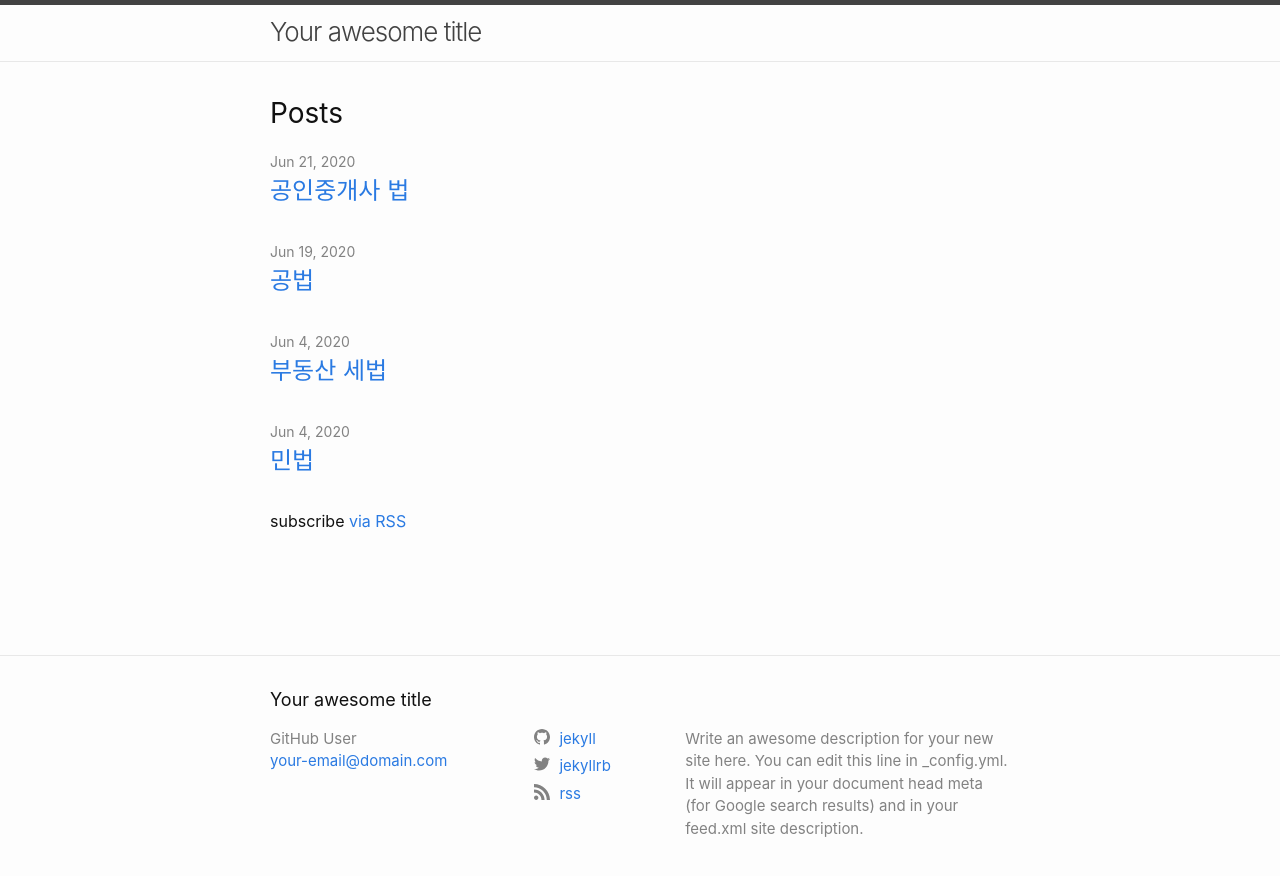
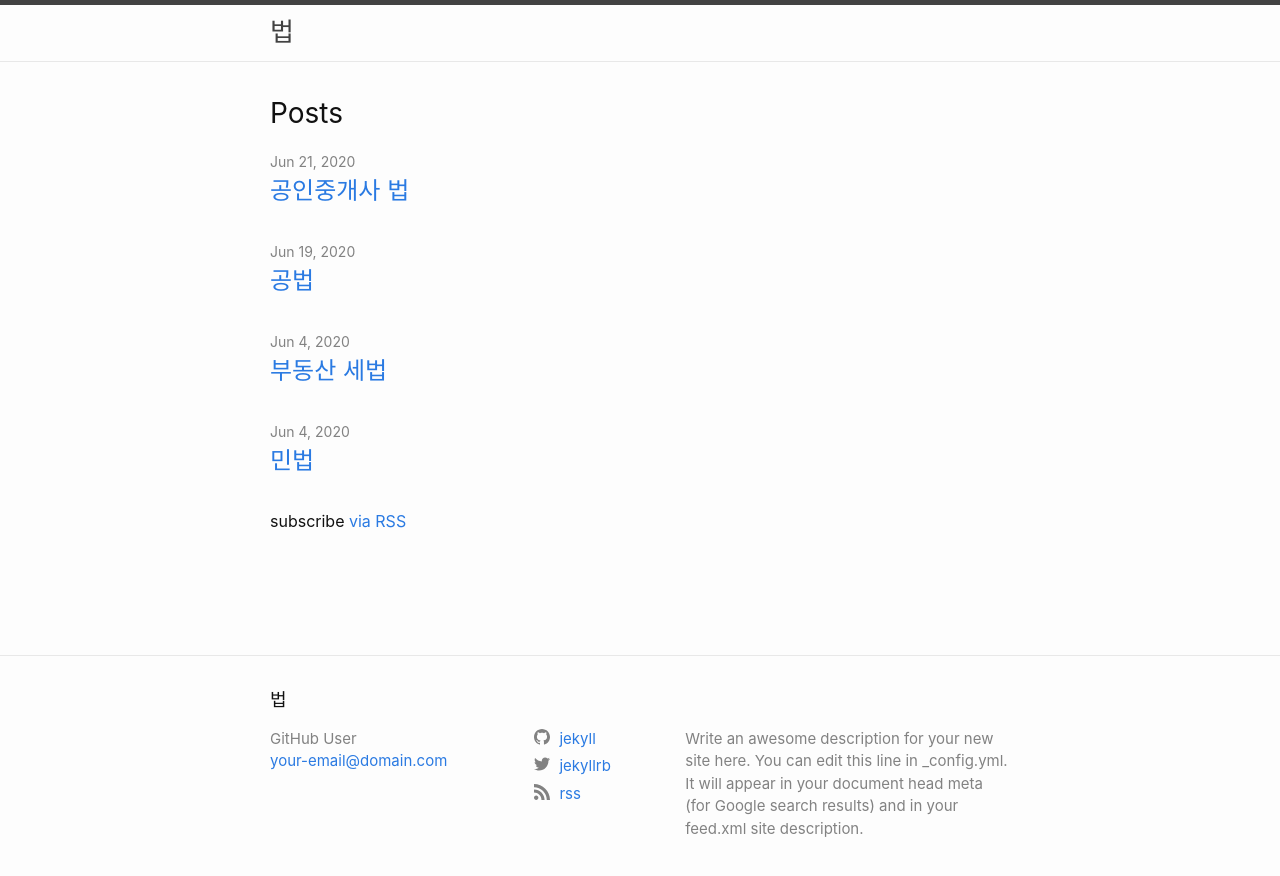
Before and after one commit to EeeUnS/others, a Jekyll site: the page built from index.md, in a window 1280 px wide. Shown: the top 876 px of the page. Built offline with Jekyll 4.4.1, drawn with Linux system fonts in a browser that asks for light colours.

Commit message:
Update _config.yml

```diff
--- a/_config.yml
+++ b/_config.yml
@@ -1,4 +1,4 @@
-title: Your awesome title
+title: 법
 author: GitHub User
 email: your-email@domain.com
 description: > # this means to ignore newlines until "twitter_username:"
```
